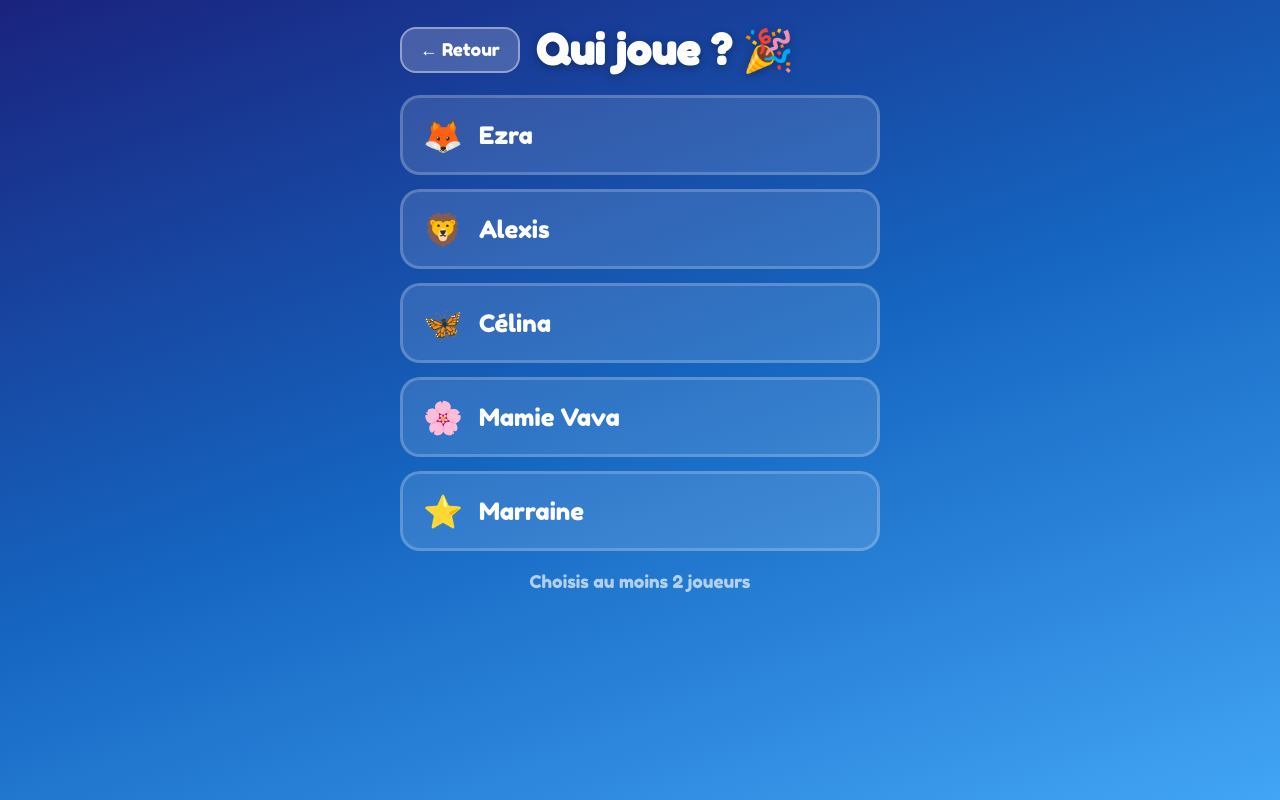
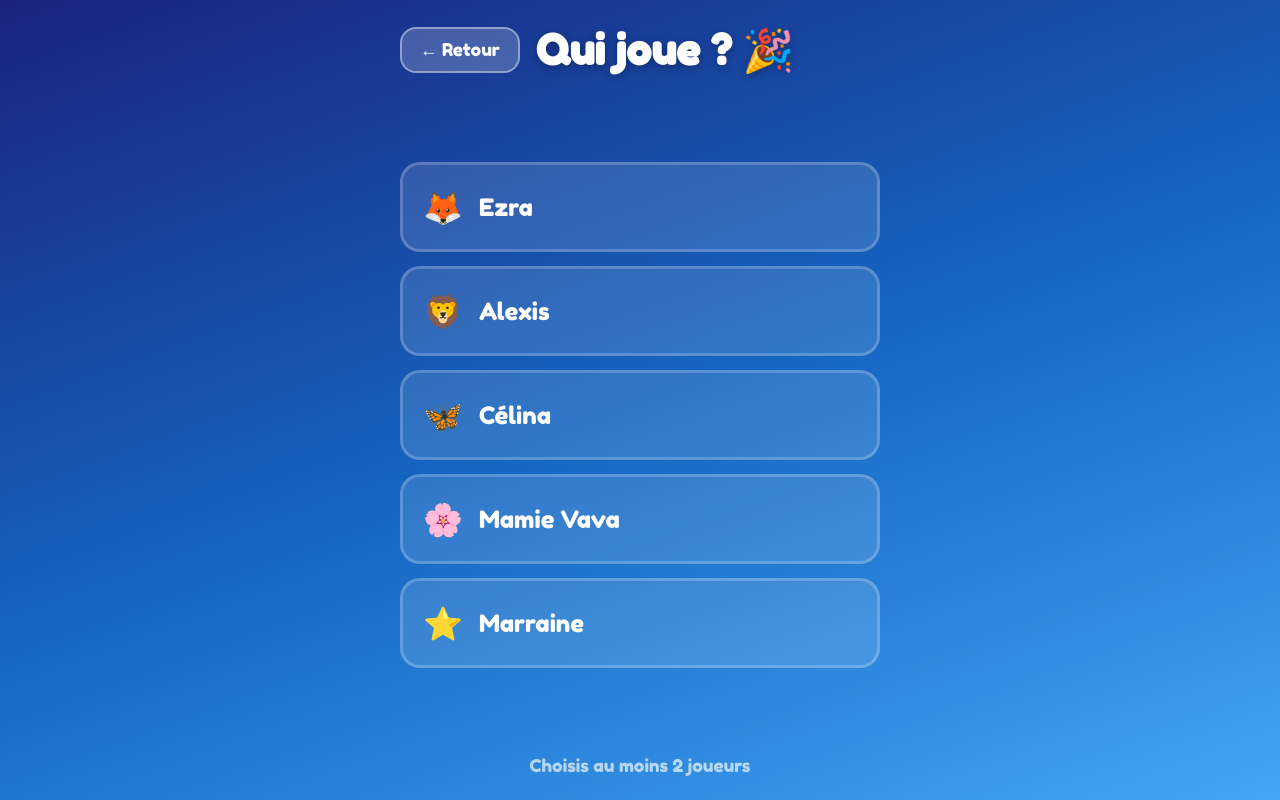
Before and after one commit to SaturnPeal/skyjo-ezra, a React (Vite) app: page / in a window 1280 px wide. Both pictures are taken after a click on the button "🎮 Nouvelle partie". Built offline with nearby package versions, Linux system fonts and the light colour scheme.

Commit message:
fix: espacement safe area top + layout PlayerSelect centré
- RoundEntry: padding-top env(safe-area-inset-top) pour dots et nom
- PlayerSelect: safe area top/bottom + boutons centrés verticalement (flex:1)
- Boutons joueurs 90px pour meilleure lisibilité iPad portrait

```diff
--- a/src/components/PlayerSelect.css
+++ b/src/components/PlayerSelect.css
@@ -4,8 +4,7 @@
   display: flex;
   flex-direction: column;
   align-items: center;
-  padding: 24px 20px 40px;
-  padding-bottom: max(40px, env(safe-area-inset-bottom));
+  padding: max(24px, env(safe-area-inset-top, 0px)) 20px max(24px, env(safe-area-inset-bottom, 0px));
   gap: 20px;
 }
 
@@ -44,13 +43,15 @@
   gap: 14px;
   width: 100%;
   max-width: 480px;
+  flex: 1;
+  justify-content: center;
 }
 
 .ps-player-btn {
   display: flex;
   align-items: center;
   gap: 16px;
-  min-height: 80px;
+  min-height: 90px;
   border-radius: 20px;
   border: 3px solid rgba(255,255,255,0.2);
   background: rgba(255,255,255,0.12);
--- a/src/components/RoundEntry.css
+++ b/src/components/RoundEntry.css
@@ -4,8 +4,7 @@
   display: flex;
   flex-direction: column;
   align-items: center;
-  padding: 12px 12px 16px;
-  padding-bottom: max(16px, env(safe-area-inset-bottom));
+  padding: max(20px, env(safe-area-inset-top, 0px)) 12px max(16px, env(safe-area-inset-bottom, 0px));
   gap: 10px;
   overflow: hidden;
 }
```
